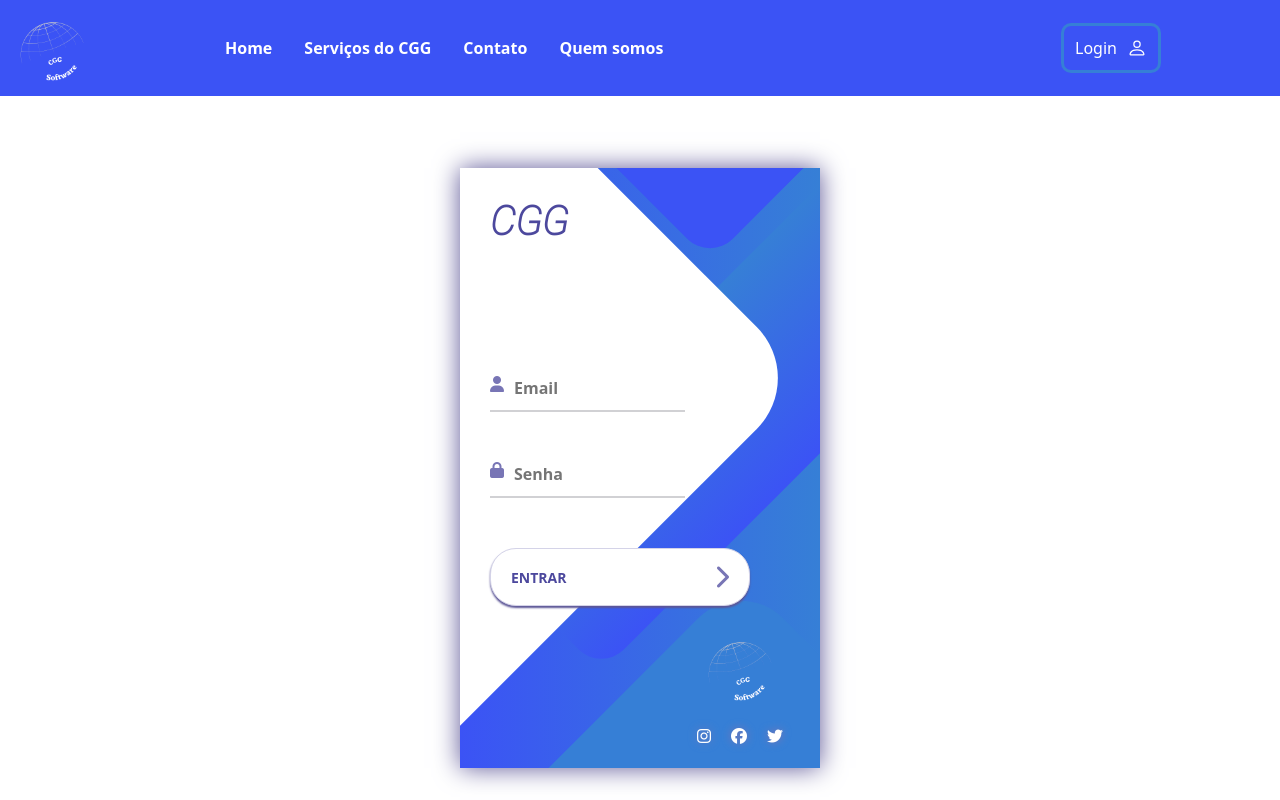
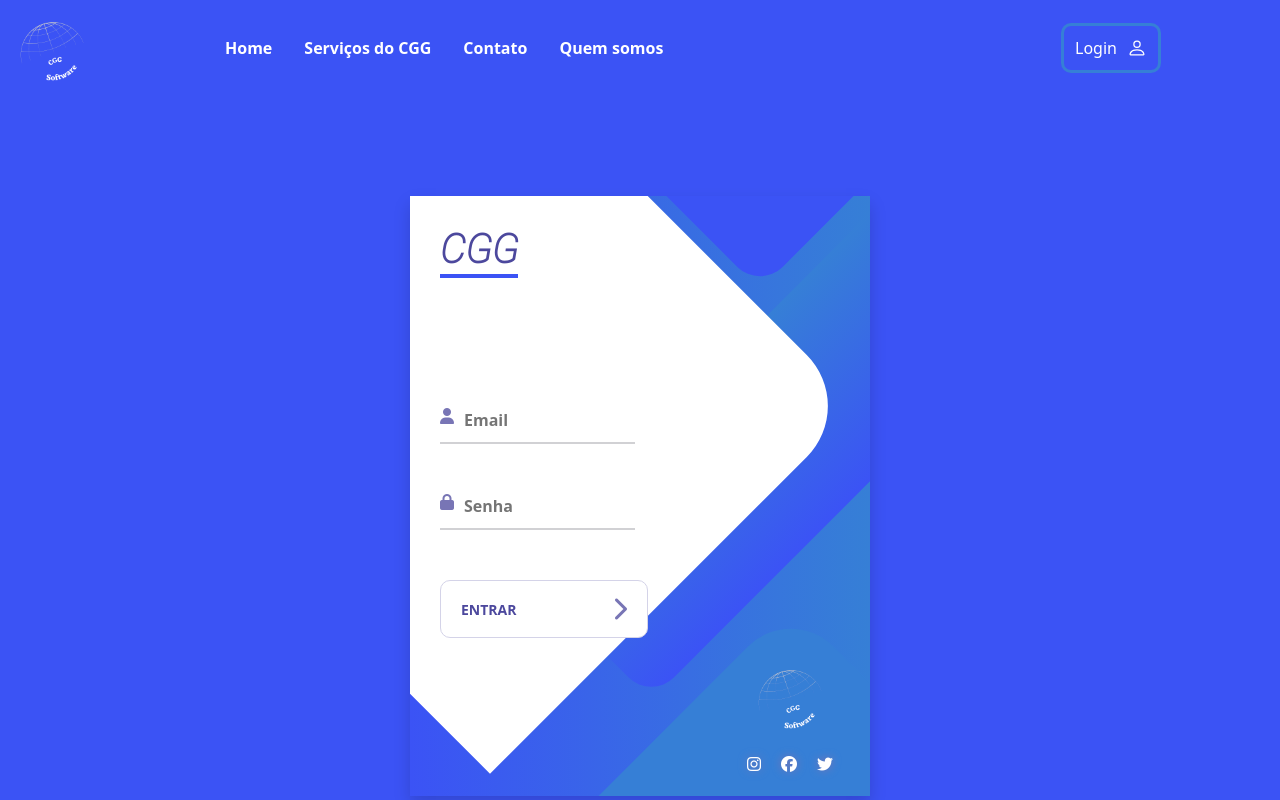
Before and after one commit to guiiihhmatos/cgg-software, an Angular app: page /login in a window 1280 px wide. Shown: the top 800 px of the page. Built offline with nearby package versions, Linux system fonts and the light colour scheme; a web font is replaced by a local one.

Commit message:
IMPROVEMENT - mudança no login e na tela de home onde foi alterado o tamanho da imagem de fundo

```diff
--- a/src/app/pages/auth/login/login.component.css
+++ b/src/app/pages/auth/login/login.component.css
@@ -1,82 +1,23 @@
 @import url('https://fonts.googleapis.com/css2?family=Libre+Baskerville&family=Roboto:ital,wght@1,100&family=Saira+Extra+Condensed:wght@500&display=swap');
 @import url('https://fonts.googleapis.com/css?family=Raleway:400,700');
-
-/*
-.login
-{
-  display: flex;
-  justify-content: center;
-  align-items: center;
-  height: 650px;
-  background-color: #fffafa;
-}
-
-.login__container
-{
-  height: 500px;
-  width: 350px;
-  background-image: linear-gradient(var(--primary-color), var(--secondary-color), var(--tertiary-color));
-  border-radius: 20px;
-}
-
-.logo-login
-{
-  height: 200px;
-  width: 200px;
-}
-
-.login__input
-{
-  margin: 10px 0;
-  border: none;
-  height: 40px;
-  border-radius: 6px;
-  background-color: #28282B;
-  color: white;
-  width: 70%;
-  outline: 0;
-  padding-left: 10px;
-  font-family: 'Roboto', sans-serif;
-
-}
-
-.login__button
-{
-  height: 40px;
-  width: 120px;
-  border-radius: 10px;
-  font-family: 'Roboto', sans-serif;
-  background-color: #28282B;
-  color: white;
-  border: none;
-} */
-
-
-
-
-
-
-
-
 
 * {
 	box-sizing: border-box;
 	margin: 0;
 	padding: 0;
 }
-.container {
-	display: flex;
-	align-items: center;
-	justify-content: center;
-	min-height: 100vh;
-}
 
 .screen {
 	background: linear-gradient(90deg, var(--primary-color), var(--secondary-color));
 	position: relative;
 	height: 600px;
-	width: 360px;
-	box-shadow: 0px 0px 24px #5C5696;
+	width: 460px;
+}
+
+.block__login
+{
+  background-color: var(--primary-color);
+  min-height: 800px;
 }
 
 .screen__content {
@@ -188,17 +129,25 @@
 	font-size: 14px;
 	margin-top: 30px;
 	padding: 16px 20px;
-	border-radius: 26px;
+	border-radius: 10px;
 	border: 1px solid #D4D3E8;
 	text-transform: uppercase;
 	font-weight: 700;
 	display: flex;
 	align-items: center;
-	width: 100%;
+	width: 80%;
 	color: #4C489D;
-	box-shadow: 0px 2px 2px #5C5696;
 	cursor: pointer;
 	transition: .2s;
+}
+
+.titulo__cgg::after
+{
+  content: "";
+  background-color: var(--primary-color);
+  height: 4px;
+  width: 30%;
+  display: block;
 }
 
 .login__submit:active,
@@ -206,6 +155,7 @@
 .login__submit:hover {
 	border-color: #6A679E;
 	outline: none;
+  background-color: rgb(240, 240, 240);
 }
 
 .button__icon {
@@ -238,7 +188,7 @@
 }
 
 .social-login__icon:hover {
-	transform: scale(1.5);
+	transform: scale(1.5)
 }
 
 .login__logo
--- a/src/app/pages/auth/login/login.component.html
+++ b/src/app/pages/auth/login/login.component.html
@@ -1,39 +1,6 @@
-<!-- <section>
-  <main class="login">
-    <div class="login__container d-flex flex-column justify-content-center align-items-center shadow">
 
-      <div class="login__logo">
-        <img src="/assets/images/icone.png" alt="logo" class="logo-login">
-      </div>
-
-      <div class="d-flex flex-column justify-content-center align-items-center mt-5 w-100">
-        <input type="email" name="" id="" class="login__input" placeholder="Email">
-        <input type="password" name="" id="" class="login__input" placeholder="Senha">
-      </div>
-
-      <div class="w-100 d-flex justify-content-center align-items-center mt-5">
-        <button class="login__button">Entrar</button>
-      </div>
-
-    </div>
-  </main>
-</section> -->
-
-
-
-
-
-
-<br>
-<br>
-<br>
-
-
-
-
-
-<div class="d-flex flex-column justify-content-center align-items-center ">
-	<div class="screen ">
+<div class="d-flex flex-column justify-content-center align-items-center block__login">
+	<div class="screen shadow">
 		<div class="screen__content ">
 
 			<form class="login">
@@ -74,8 +41,3 @@
 		</div>
 	</div>
 </div>
-
-
-<br>
-<br>
-<br>
--- a/src/app/pages/home/home.component.css
+++ b/src/app/pages/home/home.component.css
@@ -11,7 +11,7 @@
   background-size: cover;
   background-position: center;
   background-repeat: no-repeat;
-  min-height: 600px;
+  min-height: 690px;
 }
 
 .typewriter p
```
